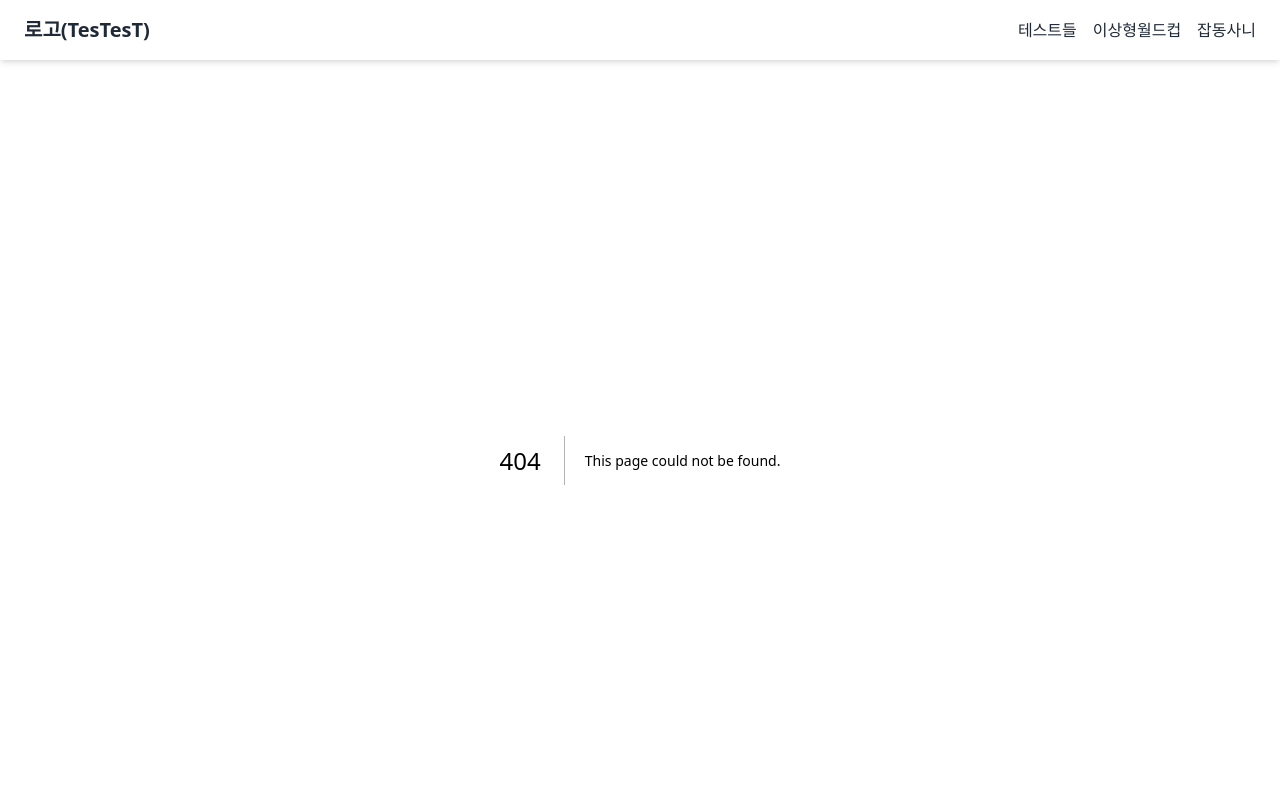
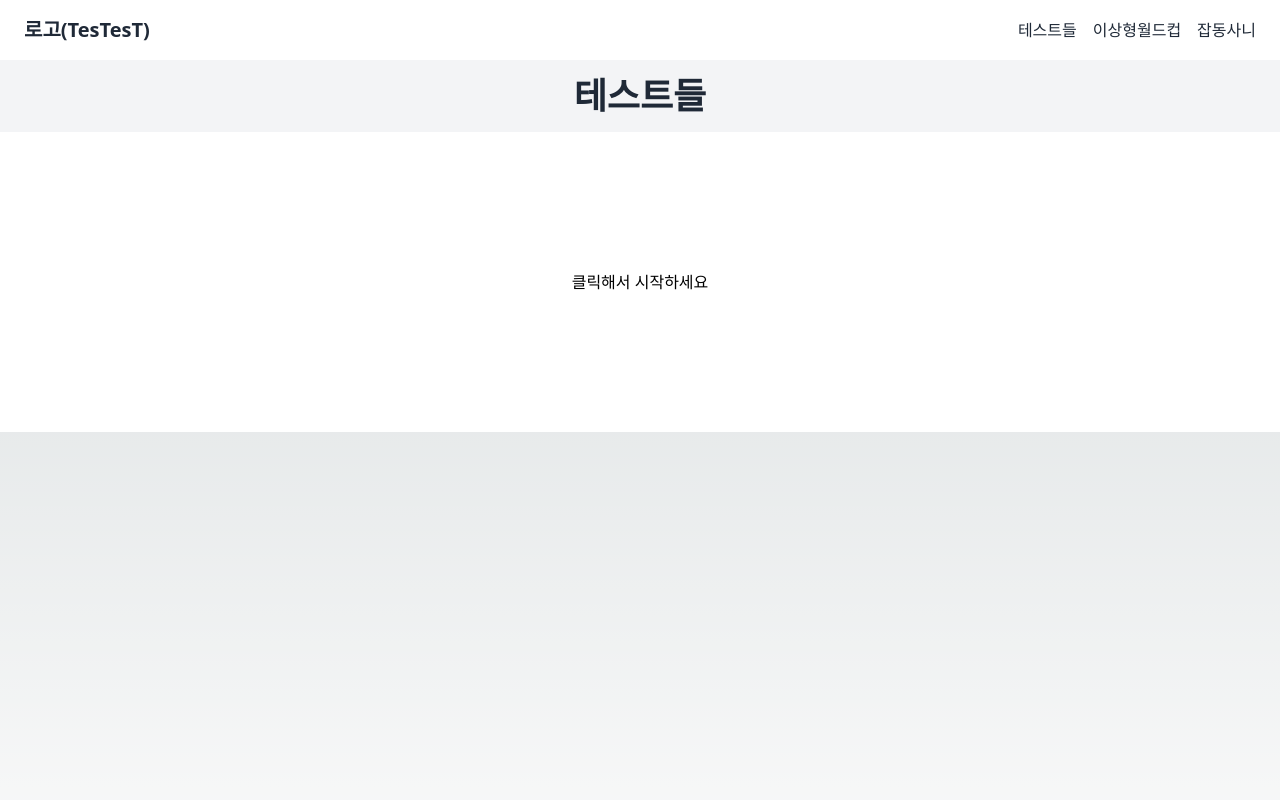
Before and after one commit to deusexmachinaa/testest, a Next.js app: page /testest/ReactionTimeTest in a window 1280 px wide. Before the commit this address had no page. Shown: the top 800 px of the page. Built offline with nearby package versions, Linux system fonts and the light colour scheme.

Commit message:
반응속도 테스트 추가

```diff
--- /dev/null
+++ b/src/app/testest/ReactionTimeTest/ReactionTimeTest.tsx
@@ -0,0 +1,81 @@
+"use client";
+import React, { useState, useEffect, useRef } from "react";
+
+function ReactionTest() {
+  const [status, setStatus] = useState<"waiting" | "ready" | "clicked">(
+    "waiting"
+  );
+  const [message, setMessage] = useState("클릭해서 시작하세요");
+  const [result, setResult] = useState<number[]>([]);
+
+  const startTime = useRef(0);
+  const endTime = useRef(0);
+
+  useEffect(() => {
+    if (status === "ready") {
+      const timerId = setTimeout(() => {
+        setStatus("clicked");
+        setMessage("지금 클릭하세요!");
+      }, Math.floor(Math.random() * 1000) + 2000); // 2~3초 뒤에 변경
+
+      return () => {
+        clearTimeout(timerId);
+      };
+    }
+  }, [status]);
+
+  const onClickScreen = () => {
+    if (status === "waiting") {
+      setStatus("ready");
+      setMessage("초록색이 되면 클릭하세요");
+      startTime.current = new Date().getTime();
+    } else if (status === "ready") {
+      setStatus("waiting");
+      setMessage("너무 성급하시군요! 초록색이 된 후에 클릭하세요.");
+    } else if (status === "clicked") {
+      endTime.current = new Date().getTime();
+      setStatus("waiting");
+      setMessage("클릭해서 시작하세요");
+      setResult((prevResult) => [
+        ...prevResult,
+        endTime.current - startTime.current,
+      ]);
+    }
+  };
+
+  const onReset = () => {
+    setResult([]);
+  };
+
+  const renderAverage = () => {
+    return result.length === 0 ? null : (
+      <>
+        <div>평균 시간: {result.reduce((a, c) => a + c) / result.length}ms</div>
+        <button onClick={onReset}>리셋</button>
+      </>
+    );
+  };
+
+  return (
+    <>
+      <div
+        id="screen"
+        style={{
+          width: "100%",
+          height: "300px",
+          display: "flex",
+          justifyContent: "center",
+          alignItems: "center",
+          backgroundColor: status === "ready" ? "green" : "white",
+          color: status === "ready" ? "white" : "black",
+        }}
+        onClick={onClickScreen}
+      >
+        {message}
+      </div>
+      {renderAverage()}
+    </>
+  );
+}
+
+export default ReactionTest;
--- /dev/null
+++ b/src/app/testest/ReactionTimeTest/page.tsx
@@ -0,0 +1,13 @@
+import Head from "next/head";
+import ReactionTest from "./ReactionTimeTest";
+
+export default function TesTesT() {
+  return (
+    <div className="min-h-screen">
+      <Head>
+        <title>반응속도테스트</title>
+      </Head>
+      <ReactionTest />
+    </div>
+  );
+}
--- /dev/null
+++ b/src/app/testest/page.tsx
@@ -0,0 +1,52 @@
+import Head from "next/head";
+import Link from "next/link";
+
+export interface TestItem {
+  title: string;
+  description: string;
+  href: string;
+  image: string;
+}
+
+export const TestItems: TestItem[] = [
+  {
+    title: "반응속도 테스트",
+    description: "반응속도를 테스트 해보세요!",
+    href: "testest/ReactionTimeTest",
+    image: "https://source.unsplash.com/1600x900/?reaction",
+  },
+];
+
+export default function TesTesT() {
+  const content = (
+    <div className="flex justify-center flex-wrap gap-4 p-8">
+      {TestItems.map((item, index) => (
+        <Link
+          key={index}
+          href={item.href}
+          className="w-72 rounded-lg shadow-md p-6 bg-white hover:shadow-lg transition-shadow transform hover:-translate-y-1 cursor-pointer"
+        >
+          <div
+            className="h-48 bg-cover bg-center rounded-t-lg"
+            style={{ backgroundImage: `url(${item.image})` }}
+          ></div>
+          <h2 className="text-xl text-gray-600 font-semibold mb-2 text-center">
+            {item.title}
+          </h2>
+          <p className="text-gray-600 text-sm text-center">
+            {item.description}
+          </p>
+        </Link>
+      ))}
+    </div>
+  );
+
+  return (
+    <div>
+      <Head>
+        <title>심리테스트</title>
+      </Head>
+      {content}
+    </div>
+  );
+}
```
